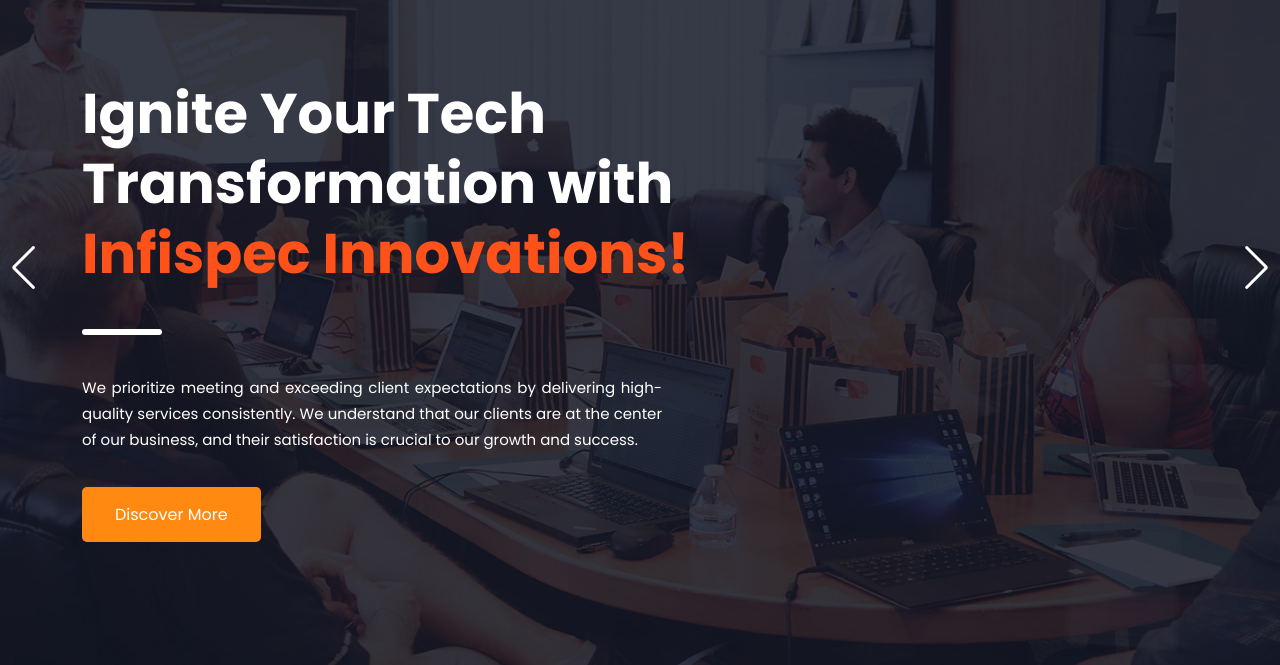
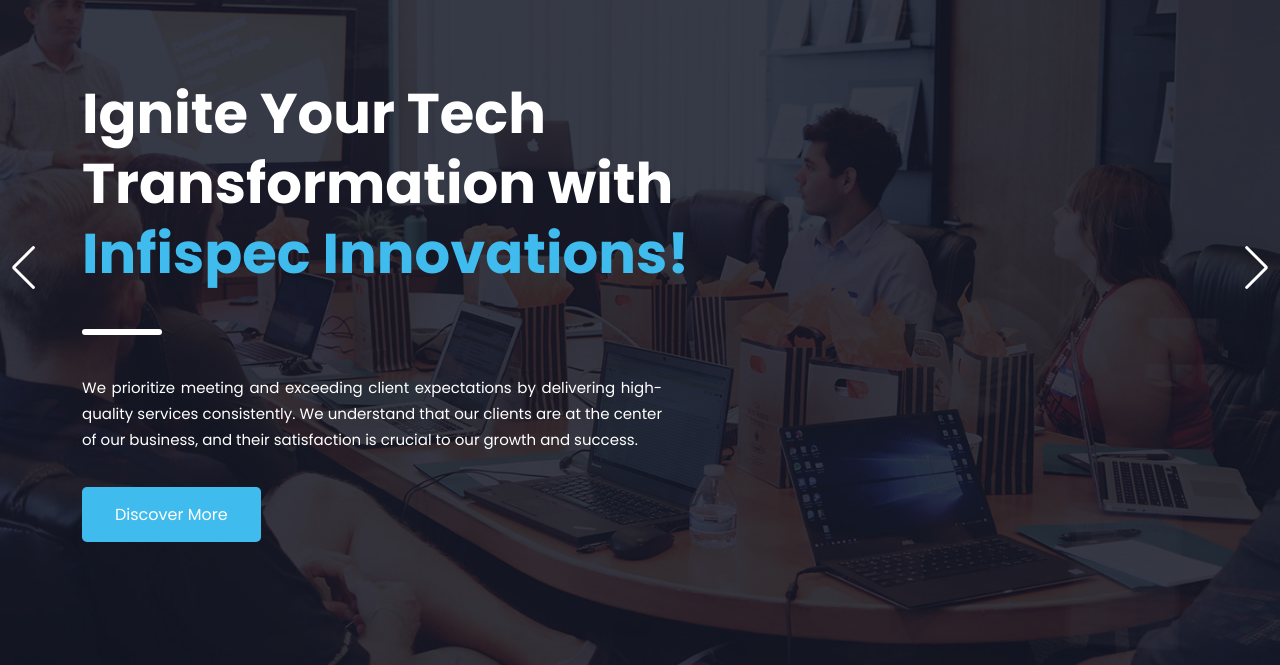
Before and after one commit to Deprosh/company, a plain HTML site: page index.html in a window 1280 px wide. Shown: the part 132-797 px from the top of the page. Drawn offline with nearby package versions, Linux system fonts and the light colour scheme.

Commit message:
color change

```diff
--- a/assets/css/templatemo-574-mexant.css
+++ b/assets/css/templatemo-574-mexant.css
@@ -258,7 +258,8 @@ body {
   padding-bottom: 16px;
   padding-top: 16px;
   border-radius: 5px;
-  background: #FF8911;
+  background: #3FBCED;
+  ;
   border: none;
   font-family: inherit;
   text-align: center;
@@ -881,7 +882,7 @@ banner
 
 .slide-inner .header-text h2 em {
   font-style: normal;
-  color: #ff511a;
+  color: #3FBCED;
 }
 
 .slide-inner .header-text .buttons {
```
